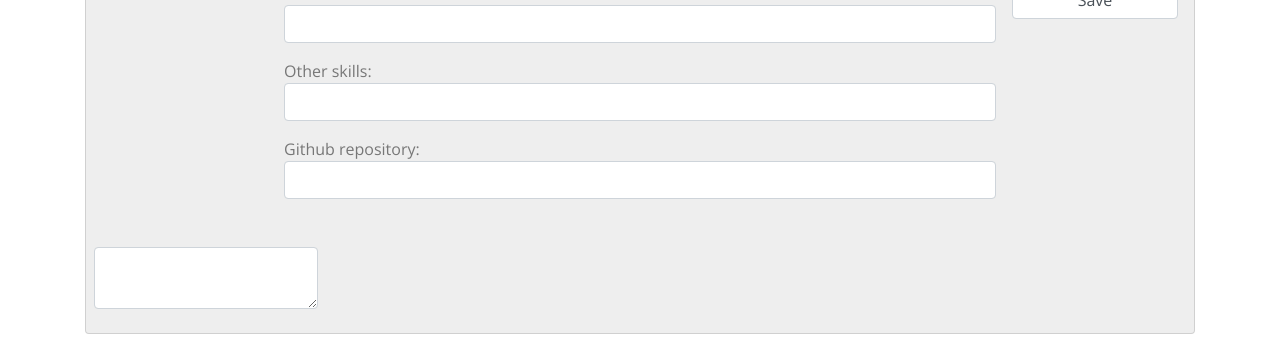
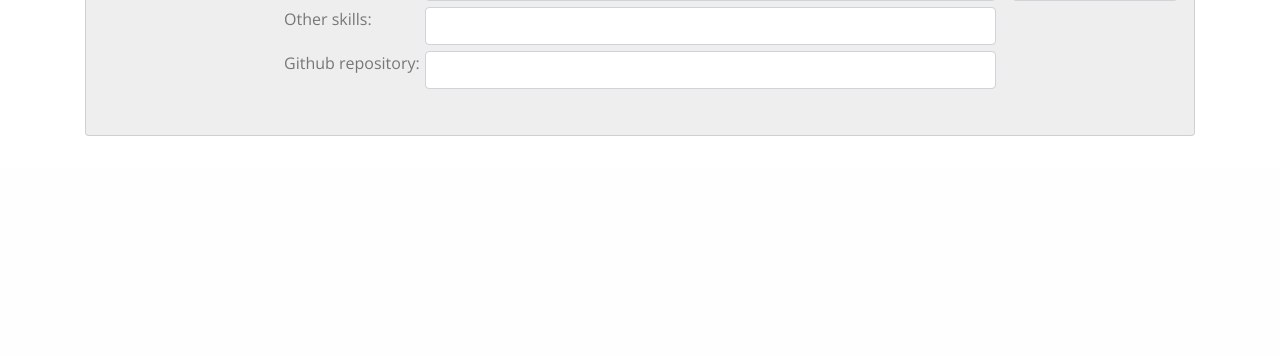
Before and after one commit to afanasev-anton/Alumni_union, a Symfony app: template templates/pages/profile_edit.html.twig in a window 1280 px wide. Shown: the part 632-990 px from the top of the page. After the commit the page ends 768 px from the top, so only its background shows below. Run offline with Twig, Linux system fonts and the light colour scheme; the template is opened without the code that fills it, so the values that code supplies are empty; form fields are guessed from the names that the template uses; some libraries are stand-ins or nearby versions.

Commit message:
add Profile Editor, fix profile page

```diff
--- a/templates/pages/profile_edit.html.twig
+++ b/templates/pages/profile_edit.html.twig
@@ -7,7 +7,14 @@
 	{% if (app.user.id == user.id) %}
 		{{ form_start(form) }}
 			<div class="card bg-light p-2 text-center mb-4">
-		      <h1>{{ form_widget(form.firstName) }} {{ form_widget(form.lastName) }}</h1>
+				<div class="row">
+					<div class="col">
+						{{ form_widget(form.firstName) }}
+					</div>
+					<div class="col">
+						{{ form_widget(form.lastName) }}
+					</div>
+				</div>
 		    </div>
 
 		    <div class="card bg-light p-2 mb-4">
@@ -16,15 +23,41 @@
 			          <p class="text-uppercase"><b>Personal information:</b></p>
 			        </div>
 			        <div class="col-12 col-md-8 p-2">
-			          <p> E-mail:<span class="font-italic">{{ form_widget(form.email)}} </span> </p>
-			          <p> Telephone:<span class="font-italic">{{ form_widget(form.tel)}}</span></p>
-			          <br>
-			          <p> Date of birth:<span class="font-italic">{{ form_widget(form.birth)}}</span> </p>
-			          <p> Nationality:<span class="font-italic">{{ form_widget(form.nation)}}</span></p>
+			        	<span class="d-flex flex-row mb-1">
+			        		<p class="w-25">E-mail: </p>{{ form_widget(form.email)}}
+			        	</span>
+			        	<span class="d-flex flex-row mb-1">
+			        		<p class="w-25">Telephone: </p>{{ form_widget(form.tel)}}
+			        	</span>
+			        	<br>
+			        	<span class="d-flex flex-row mb-1">
+			        		<p class="w-25">Date of birth: </p>{{ form_widget(form.birth)}}
+			        	</span>
+			        	<span class="d-flex flex-row mb-1">
+			        		<p class="w-25">Nationality: </p>{{ form_widget(form.nation)}}
+			        	</span>
+
+			        	<div class="custom-control custom-switch">
+			        		{{ form_widget(form.hasJob)}}
+			        		{{ form_label(form.hasJob, 'Job', {
+				        		'label_attr': {'class': 'custom-control-label'}
+				        	}) }}
+				        </div>
 			        </div>
 			        <div class="col-12 col-md-2 p-2 d-none d-md-block">
-			          <img src="{{ asset('img/profile_pictures/' ~ user.image) }}" class="img-fluid">
+			        	<img src="{{ asset('img/profile_pictures/' ~ user.image) }}" class="img-fluid">
+			        	<div class="custom-file w-100 mt-2">
+			    			{{ form_widget(form.imageFile)}}
+			    			{{ form_label(form.imageFile, 'Photo', {
+				        		'label_attr': {'class': 'custom-file-label'}
+				        	}) }}
+			    		</div>
 			        </div>
+			    </div>
+			    <div class="row no-gutters mb-4">
+			    	<div class="col-12 col-md-8 p-2 mx-auto">
+			    		{{ form_widget(form.descr)}}
+			    	</div>
 			    </div>
 
 			    <div class="row no-gutters mb-4">
@@ -32,24 +65,31 @@
 			          <p class="text-uppercase"><b>Course:</b></p>
 			        </div>
 			        <div class="col-12 col-md-8 p-2">
-			          <p> Course/es:<span class="font-italic">{{ form_widget(form.course)}}</span></p>
-			          <p> Other skills:<span class="font-italic">{{ form_widget(form.skills)}}</span> </p>
-			          <p> Github repository:<span class="font-italic"><a href="{{user.github}}">{{ form_widget(form.github)}}</a></span></p>
+			        	<span class="d-flex flex-row mb-1">
+			        		<p class="w-25">Course/es: </p>{{ form_widget(form.course)}}
+			        	</span>
+			        	<span class="d-flex flex-row mb-1">
+			        		<p class="w-25">Other skills: </p>{{ form_widget(form.skills)}}
+			        	</span>
+			        	<span class="d-flex flex-row mb-1">
+			        		<p class="w-25">Github repository: </p>{{ form_widget(form.github)}}
+			        	</span>
 			        </div>
-			        <div class="col-12 d-md-none">
-			        	<p class="text-center">{{ form_widget(form.descr)}}</p>
+
+			        <div class="col-12 col-md-2 p-2">
+			        	{{ form_widget(form.save)}}
 			        </div>
-			        <div class="col-12 col-md-2 p-2" >
-			          {{ form_widget(form.save)}}
-			        </div>
-			    </div>
-
-			    <div class="row no-gutters text-center">
-			    	<p class="text-center"><span class="font-italic">{{ form_widget(form.descr)}}</span></p>
 			    </div>
 			</div>
 
 		{{ form_end(form) }}
 	{% endif %}
 
+<script>
+	// Add the following code if you want the name of the file appear on select
+	$(".custom-file-input").on("change", function() {
+	  var fileName = $(this).val().split("\\").pop();
+	  $(this).siblings(".custom-file-label").addClass("selected").html(fileName);
+	});
+</script>
 {% endblock %}
```
Also changed, not shown: src/Form/EditProfileType.php (+72 -16 lines), templates/pages/profile.html.twig (+8 -8 lines), public/img/profile_pictures/5ea0eb1b33eb5424705224.jpg (renamed from public/img/profile_pictures/5e9f181512b15380340412.jpg).
